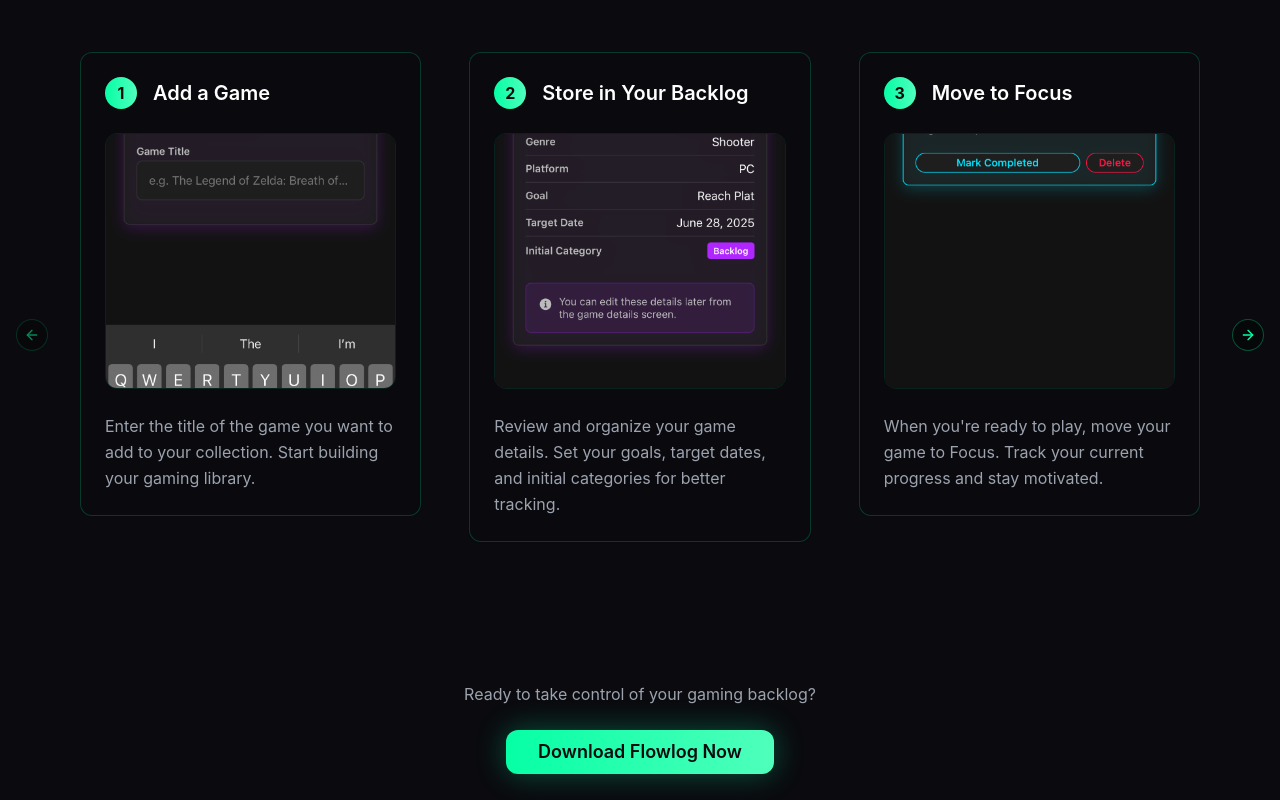
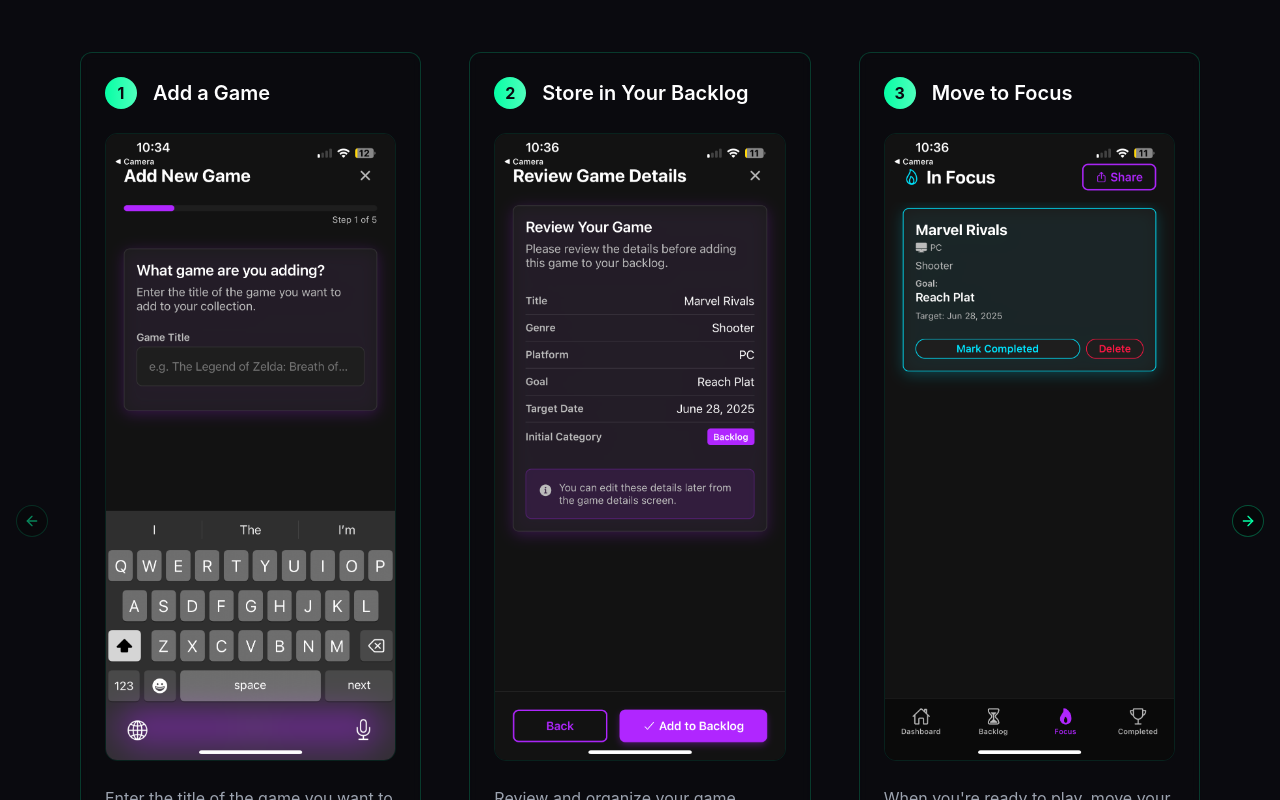
Before and after one commit to ortizjorge639/getflowlog, a React (Vite) app: page / in a window 1280 px wide. Shown: the part 1100-1900 px from the top of the page. Built offline with nearby package versions, Linux system fonts and the light colour scheme.

Commit message:
Fix: Adjust screenshot heights in carousel
Adjusted the height of the screenshots within the "How It Works" carousel to ensure the full images are displayed, resolving the cutoff issue.

```diff
--- a/src/components/HowItWorksSection.tsx
+++ b/src/components/HowItWorksSection.tsx
@@ -109,7 +109,7 @@ const HowItWorksSection = () => {
                         <img
                           src={step.image}
                           alt={step.title}
-                          className="w-full h-64 object-cover rounded-lg border border-seafoam/10 group-hover:border-seafoam/30 transition-all duration-300"
+                          className="w-full h-auto object-contain rounded-lg border border-seafoam/10 group-hover:border-seafoam/30 transition-all duration-300"
                         />
                       </div>
 
```
